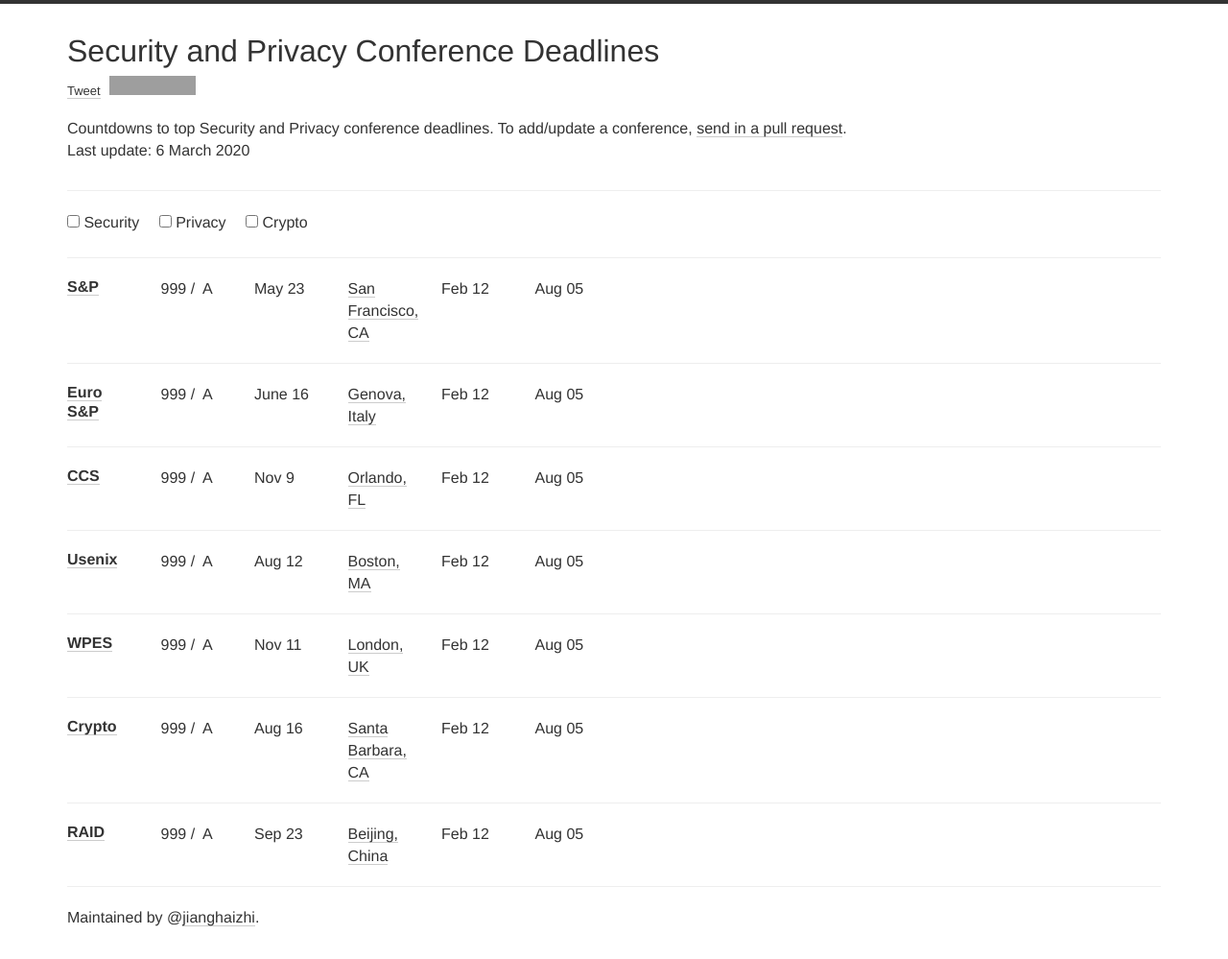
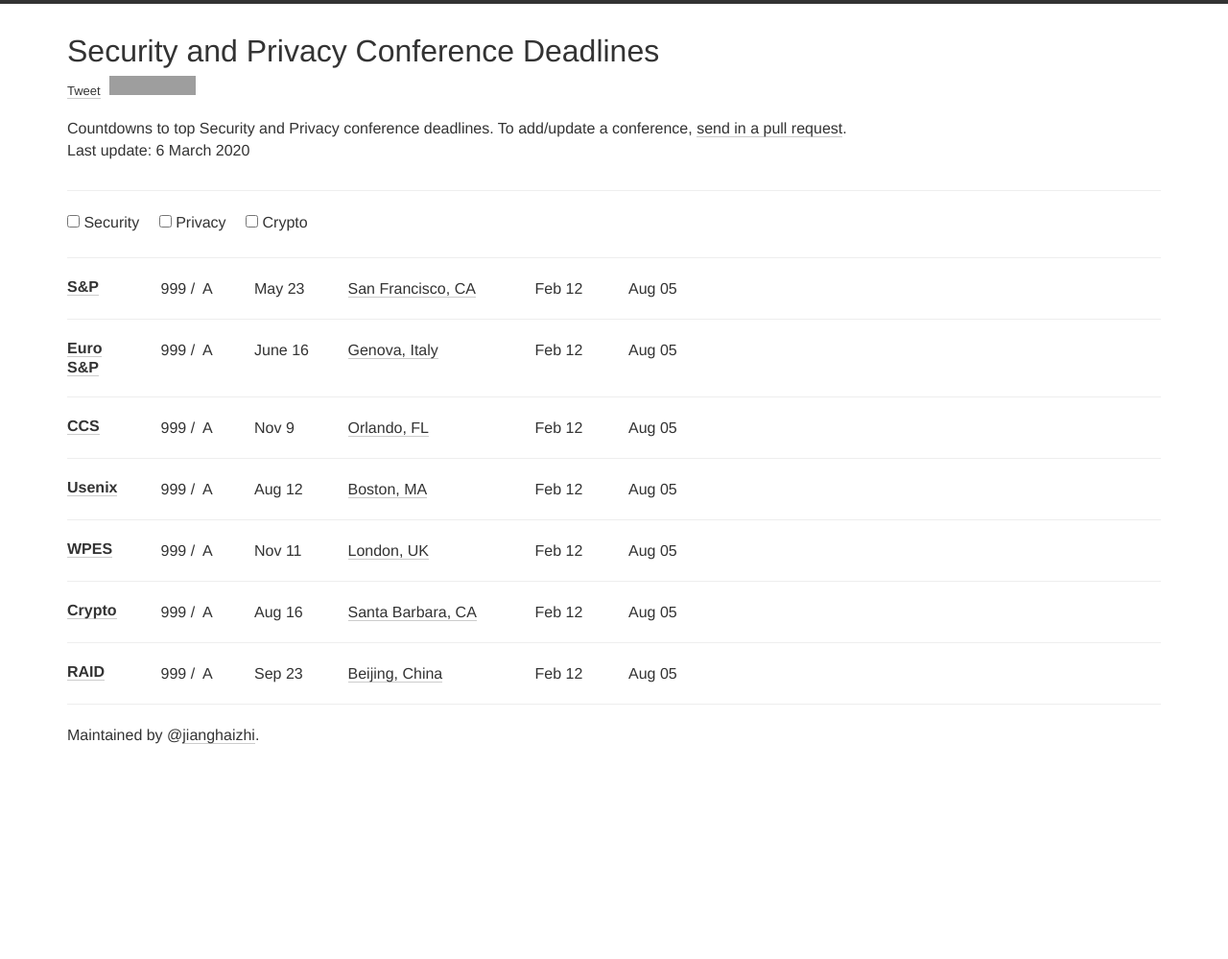
Before and after one commit to jianghaizhi/conference, a Jekyll site: the page built from index.html, in a window 1280 px wide. Shown: the whole page at 96% size. Built offline with Jekyll 4.4.1, drawn with Linux system fonts in a browser that asks for light colours; nearby versions of some CDN libraries; comment, search, counter and statistics services are not loaded; after the commit the page ends 900 px from its top, so only the background shows below that; grey boxes are pictures that could not be loaded.

Commit message:
Update index.html

```diff
--- a/index.html
+++ b/index.html
@@ -65,7 +65,7 @@
                  {{conf.month}} {{conf.date}}
                  </div>
               </div>
-             <div class="col-xs-12 col-md-1">
+             <div class="col-xs-12 col-md-2">
                 <a href="http://maps.google.com/?q={{conf.place}}">{{conf.place}}</a>
               </div>
             <div class="col-xs-12 col-md-1">
```
